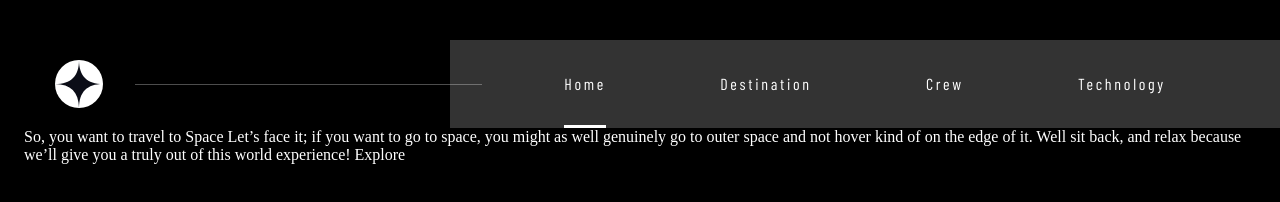
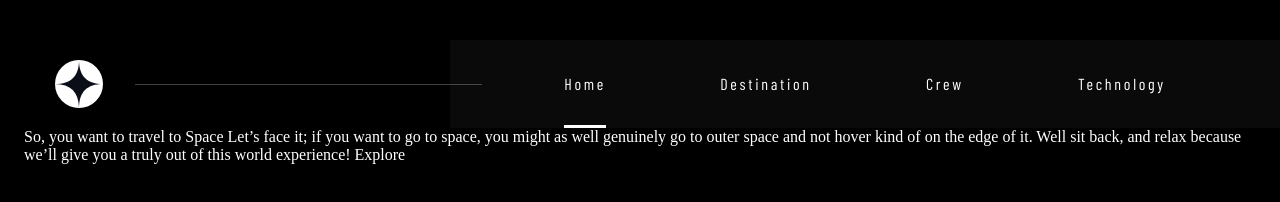
Before and after one commit to TeenageMutantCoder/space-tourism, a Gatsby site: page / in a window 1280 px wide. Built offline with nearby package versions, Linux system fonts and the light colour scheme; Gatsby itself is replaced by a stand-in of ours; a web font is replaced by a local one.

Commit message:
Changed header/spacer opacities, removed waste

```diff
--- a/src/components/header.tsx
+++ b/src/components/header.tsx
@@ -1,13 +1,11 @@
 import React from "react";
 import { Link } from "gatsby";
-import styled, { createGlobalStyle, keyframes } from "styled-components";
+import styled from "styled-components";
 
 import Hamburger from "./hamburger";
 import * as styles from "../styles";
 
 import logoSvg from "../images/shared/logo.svg";
-import hamburgerSvg from "../images/shared/icon-hamburger.svg";
-import closeSvg from "../images/shared/icon-close.svg";
 
 const StyledHeader = styled.header`
   align-items: center;
@@ -31,7 +29,7 @@ const StyledHeader = styled.header`
 `;
 
 const Nav = styled.nav`
-  background-color: rgba(255, 255, 255, 0.2);
+  background-color: rgba(255, 255, 255, 0.04);
   backdrop-filter: blur(81.55px);
   bottom: 0;
   display: flex;
@@ -129,7 +127,7 @@ const Spacer = styled.span`
   flex: 1;
   height: 1px;
   left: 2em;
-  opacity: 0.3;
+  opacity: 0.2515;
   position: relative;
   z-index: 100000;
 
```
